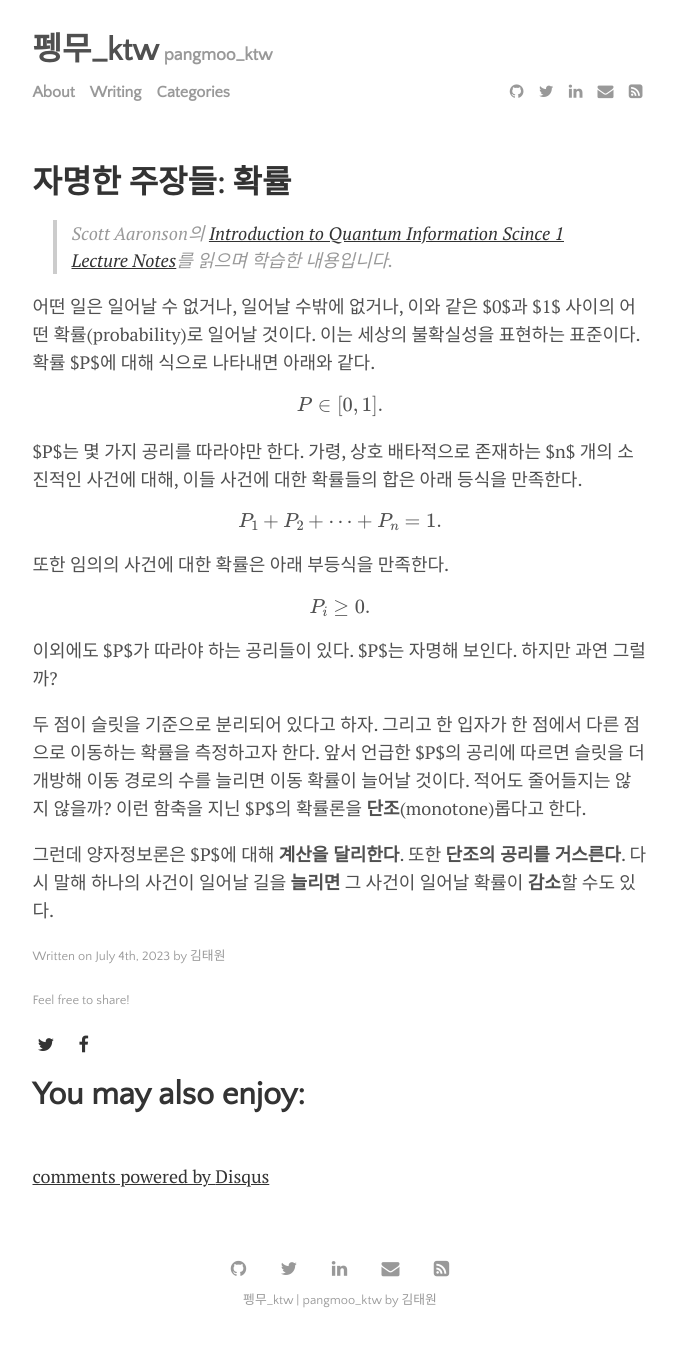
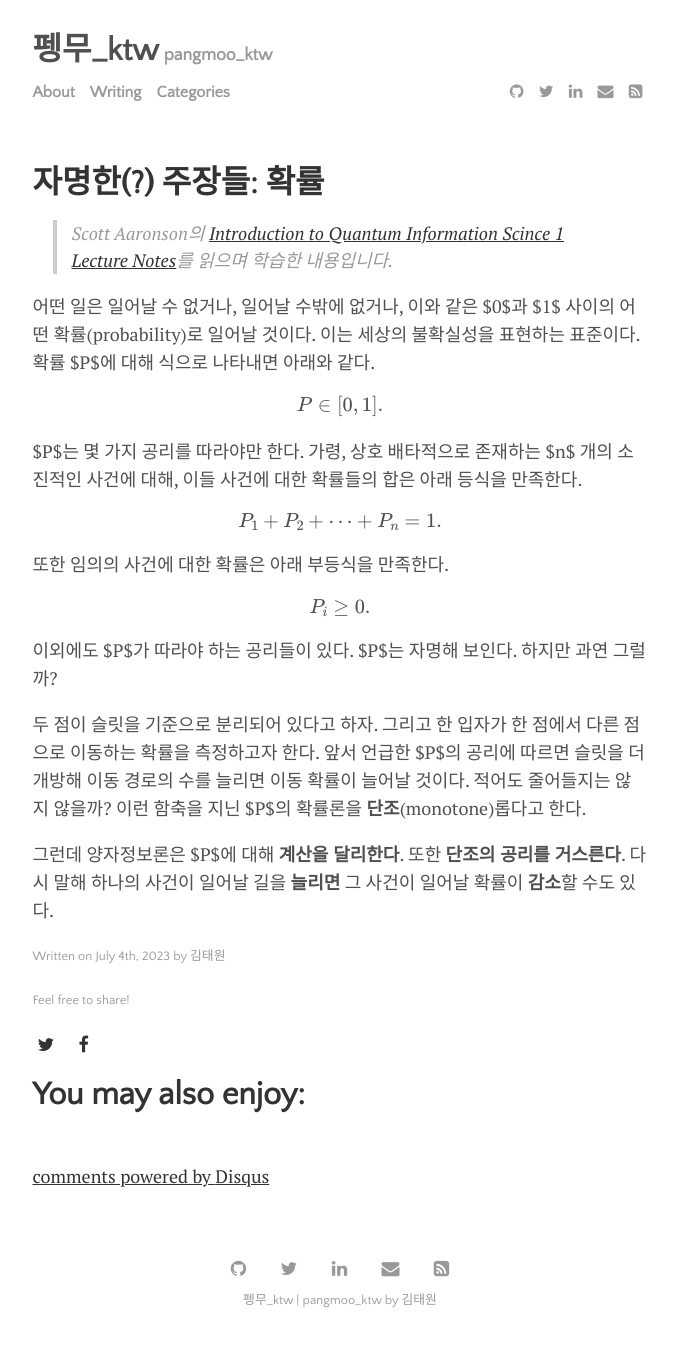
Before and after one commit to pangmoo-KTW/pangmoo-KTW, a Jekyll site: the page built from _posts/2023-07-04-iq1010.md, in a window 1280 px wide. Shown: the whole page, without its empty margins (300-977 px from the left). Built offline with Jekyll 4.4.1, drawn with Linux system fonts in a browser that asks for light colours; formulas are drawn with MathJax 3; comment, search, counter and statistics services are not loaded.

Commit message:
20230704_23

```diff
--- a/_posts/2023-07-04-iq1010.md
+++ b/_posts/2023-07-04-iq1010.md
@@ -1,6 +1,6 @@
 ---
 layout: post
-title: "자명한 주장들: 확률"
+title: "자명한(?) 주장들: 확률"
 author: 김태원
 categories: QuantumInformation
 tags: [QuantumInformation]
```
